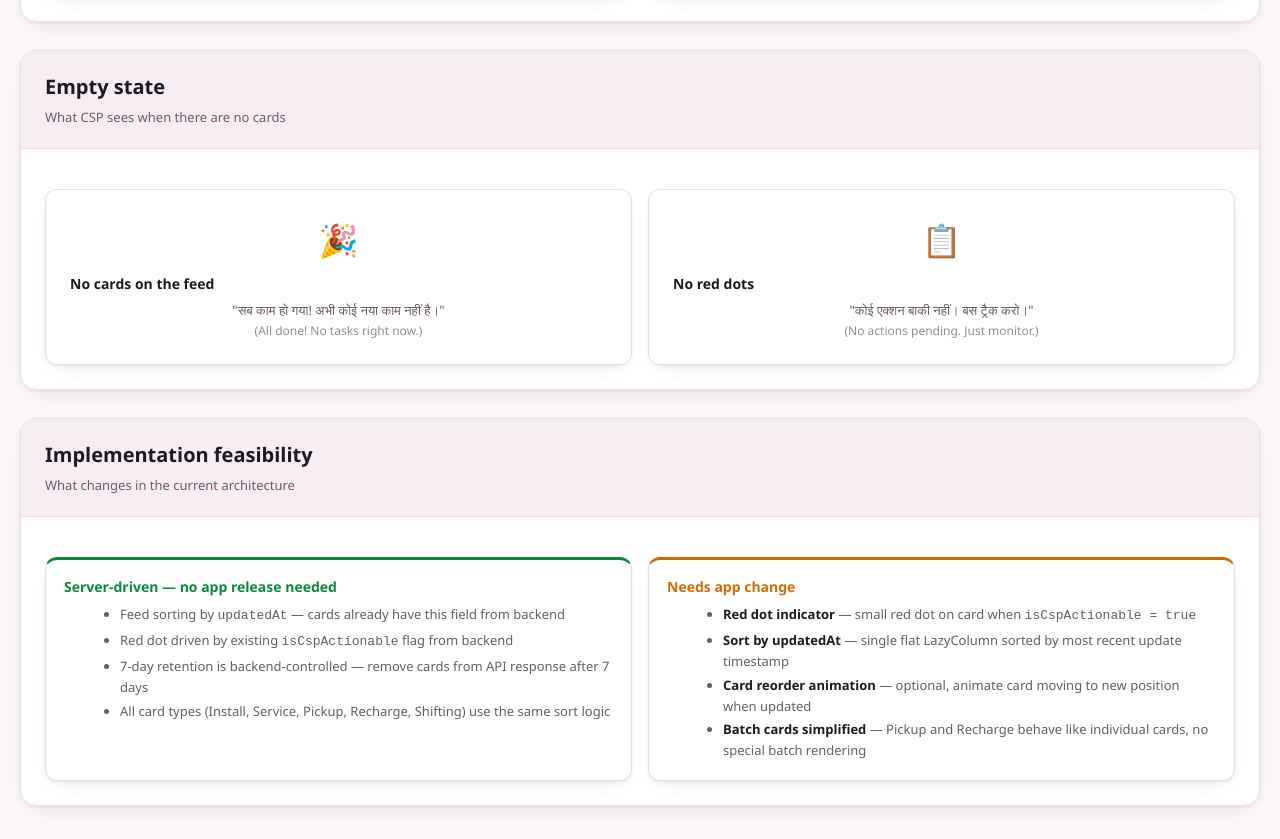
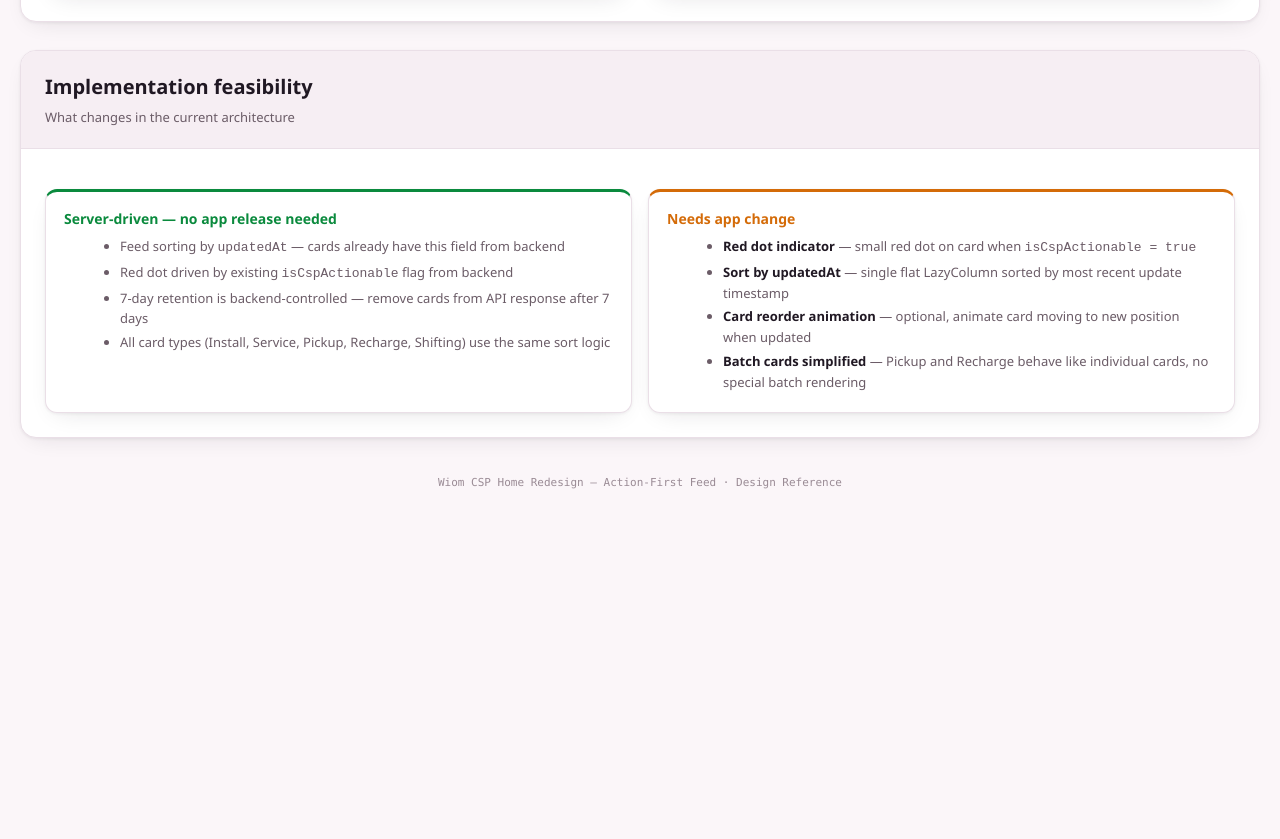
Before and after one commit to vikashPD/wiom-design-reference, a plain HTML site: page home-redesign.html in a window 1280 px wide. Shown: the part 4694-5533 px from the top of the page. After the commit the page ends 5217 px from the top, so only its background shows below. Drawn offline with Linux system fonts and the light colour scheme.

Commit message:
Remove empty state section — 7-day retention means feed is never empty
Co-Authored-By: Claude Opus 4.6 <noreply@anthropic.com>

```diff
--- a/home-redesign.html
+++ b/home-redesign.html
@@ -571,27 +571,6 @@ footer{margin-top:36px;font-family:var(--mono);font-size:11px;color:var(--ink-3)
   </div>
 </div>
 
-<!-- ━━━━━━━━━━━━━━━━━━━ EMPTY STATE ━━━━━━━━━━━━━━━━━━━ -->
-<div class="section">
-  <div class="section-head">
-    <h2>Empty state</h2>
-    <p>What CSP sees when there are no cards</p>
-  </div>
-  <div class="section-body">
-    <div class="decision-grid">
-      <div class="decision-card" style="text-align:center;padding:24px;">
-        <div style="font-size:32px;margin-bottom:8px;">🎉</div>
-        <h4>No cards on the feed</h4>
-        <p>"सब काम हो गया! अभी कोई नया काम नहीं है।"<br><span style="font-size:12px;color:var(--ink-3);">(All done! No tasks right now.)</span></p>
-      </div>
-      <div class="decision-card" style="text-align:center;padding:24px;">
-        <div style="font-size:32px;margin-bottom:8px;">📋</div>
-        <h4>No red dots</h4>
-        <p>"कोई एक्शन बाकी नहीं। बस ट्रैक करो।"<br><span style="font-size:12px;color:var(--ink-3);">(No actions pending. Just monitor.)</span></p>
-      </div>
-    </div>
-  </div>
-</div>
 
 <!-- ━━━━━━━━━━━━━━━━━━━ IMPLEMENTATION NOTES ━━━━━━━━━━━━━━━━━━━ -->
 <div class="section">
```
